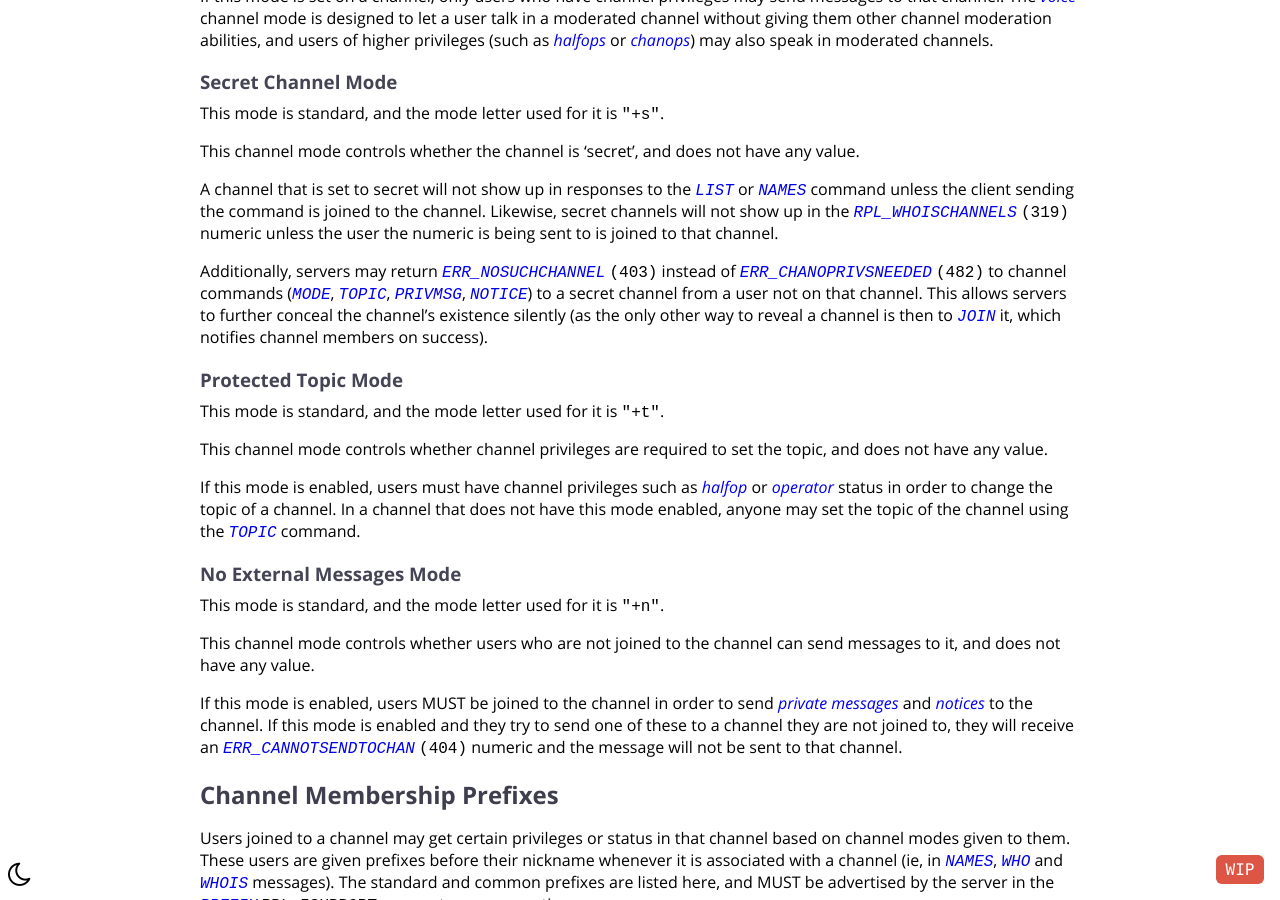
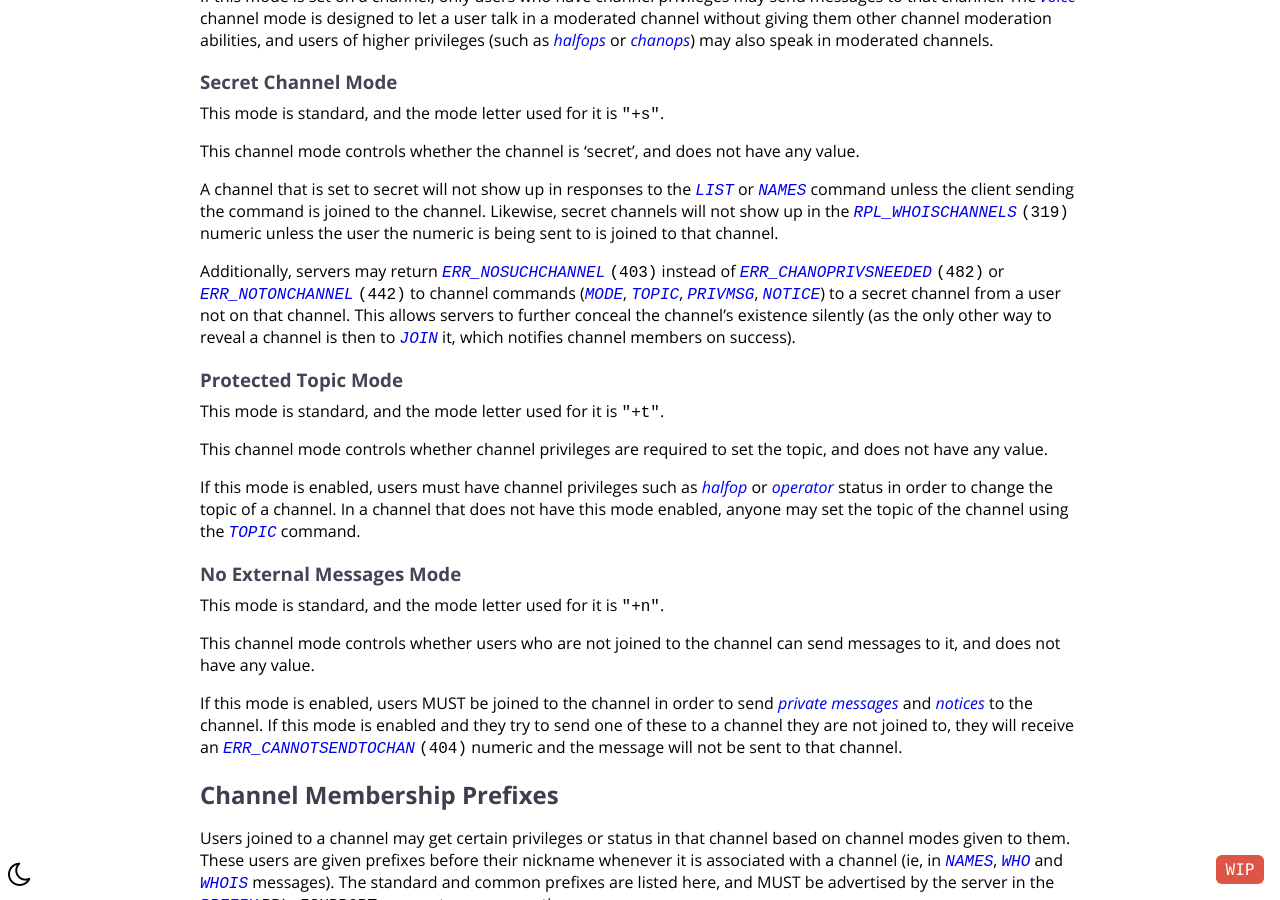
Before and after one commit to ircdocs/modern-irc, a Jekyll site: the page built from index.md, in a window 1280 px wide and 900 px high, scrolled down 60535 px. Built offline with Jekyll 4.4.1, drawn with Linux system fonts in a browser that asks for light colours; the table of contents is made by our own code.

Commit message:
Mention ERR_NOTONCHANNEL too, as many servers do that

```diff
--- a/_includes/modern-appendix.md
+++ b/_includes/modern-appendix.md
@@ -149,7 +149,7 @@ This channel mode controls whether the channel is 'secret', and does not have an
 
 A channel that is set to secret will not show up in responses to the {% message LIST %} or {% message NAMES %} command unless the client sending the command is joined to the channel. Likewise, secret channels will not show up in the {% numeric RPL_WHOISCHANNELS %} numeric unless the user the numeric is being sent to is joined to that channel.
 
-Additionally, servers may return {% numeric ERR_NOSUCHCHANNEL %} instead of {% numeric ERR_CHANOPRIVSNEEDED %} to channel commands ({% message MODE %}, {% message TOPIC %}, {% message PRIVMSG %}, {% message NOTICE %}) to a secret channel from a user not on that channel.
+Additionally, servers may return {% numeric ERR_NOSUCHCHANNEL %} instead of {% numeric ERR_CHANOPRIVSNEEDED %} or {% numeric ERR_NOTONCHANNEL %} to channel commands ({% message MODE %}, {% message TOPIC %}, {% message PRIVMSG %}, {% message NOTICE %}) to a secret channel from a user not on that channel.
 This allows servers to further conceal the channel's existence silently (as the only other way to reveal a channel is then to {% message JOIN %} it, which notifies channel members on success).
 
 ### Protected Topic Mode
```
